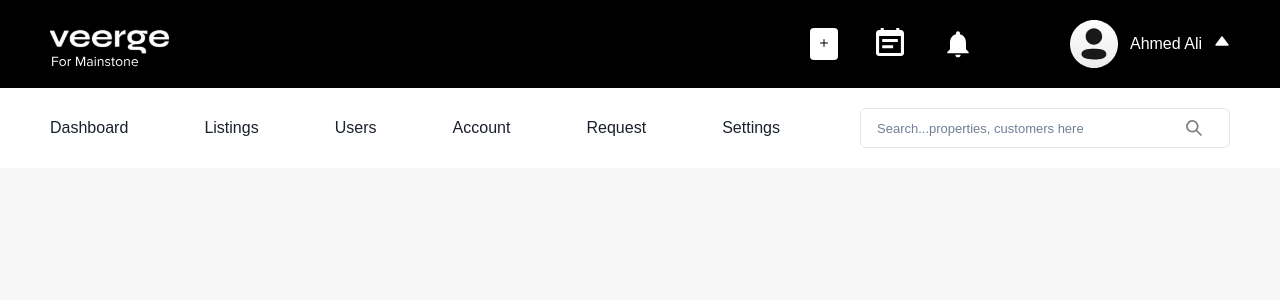
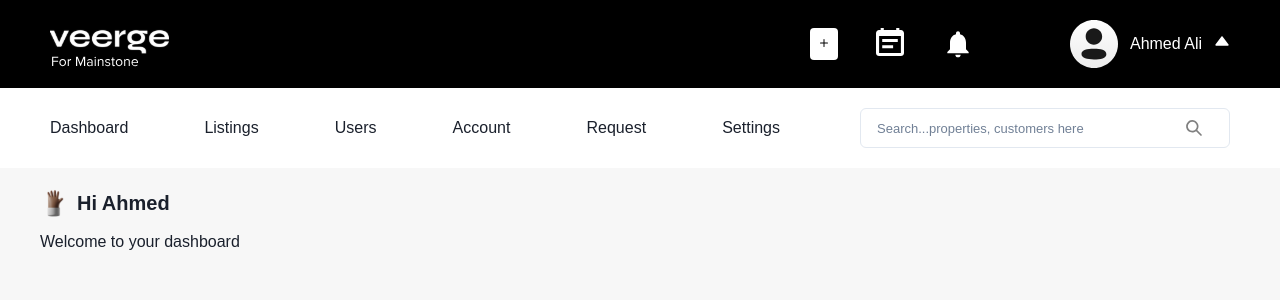
Before and after one commit to evie-adenoyin/Myxellia, a Next.js app: page /dashboard in a window 1280 px wide. Shown: the top 300 px of the page. Built offline with nearby package versions, Linux system fonts and the light colour scheme; a web font is replaced by a local one.

Commit message:
Greeting setup

```diff
--- /dev/null
+++ b/app/components/greetings/greetings.js
@@ -0,0 +1,24 @@
+import { Box, Center, Flex, HStack, Text } from "@chakra-ui/react";
+import Image from "next/image";
+import Hand from '../../../public/hand.svg'
+
+export default function Greetings(){
+    return(
+        <Box bg={'rgb(247, 247, 247)'} pl={10} pr={50} pt={5} pb={5} >
+            <Flex >
+               <Center gap={2}>
+                <Box>
+                    <Image src={Hand} alt="greetings"/>
+                </Box>
+                <Box>
+                    <Text fontWeight={'600'} fontSize={20}>Hi Ahmed</Text>
+                </Box>
+                </Center>
+            </Flex>
+            <Box mt={3}>
+                <Text>Welcome to your dashboard</Text>
+            </Box>
+
+        </Box>
+    )
+}
--- a/app/dashboard/page.js
+++ b/app/dashboard/page.js
@@ -3,12 +3,14 @@ import { Box } from "@chakra-ui/react"
 import Header from "../components/header/header"
 import Navbar from "../components/navbar/navbar"
 import Layout from "./layout"
+import Greetings from "../components/greetings/greetings"
 
 export default function Home() {
   return (
   <Layout>
      <Header/>
      <Navbar/>
+    <Greetings />
 
   </Layout>
   )
```
